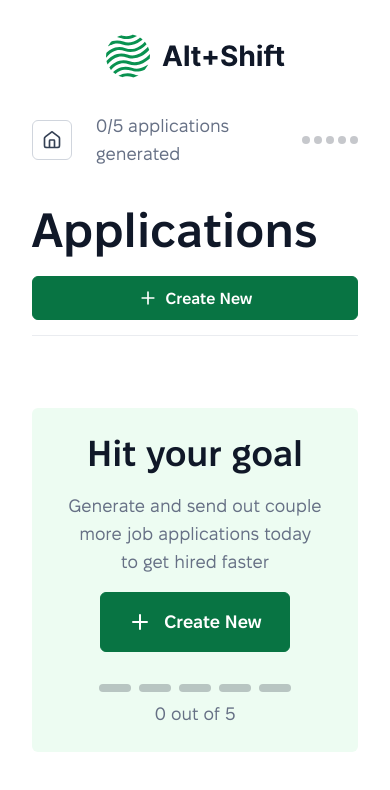
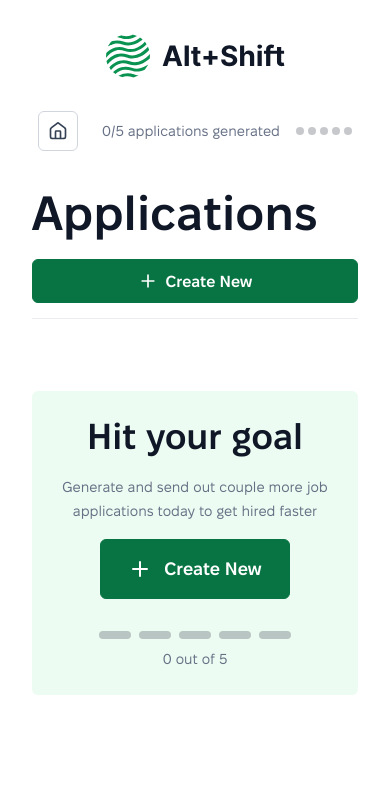
Before and after one commit to ilatovsky/alt-shift, a React (Vite) app: page /applications in a window 390 px wide. Shown: the top 790 px of the page. Built offline with nearby package versions, Linux system fonts and the light colour scheme.

Commit message:
reduce body font size on mobile, set viewportfix to cover

```diff
--- a/index.html
+++ b/index.html
@@ -4,7 +4,7 @@
 <head>
   <meta charset="UTF-8" />
   <link rel="icon" type="image/svg+xml" href="/vite.svg" />
-  <meta name="viewport" content="width=device-width, initial-scale=1.0" />
+  <meta name="viewport" content="width=device-width, initial-scale=1.0, viewport-fit=cover" />
   <title>Alt+Shift</title>
 </head>
 
--- a/src/main.css
+++ b/src/main.css
@@ -6,6 +6,10 @@ body {
   line-height: 28px;
   font-size: var(--text-base-size);
   color: var(--color-text);
+  @media (max-width: 768px) {
+    line-height: 24px;
+    font-size: calc(var(--text-base-size) * 0.8);
+  }
 }
 
 h1,
```
